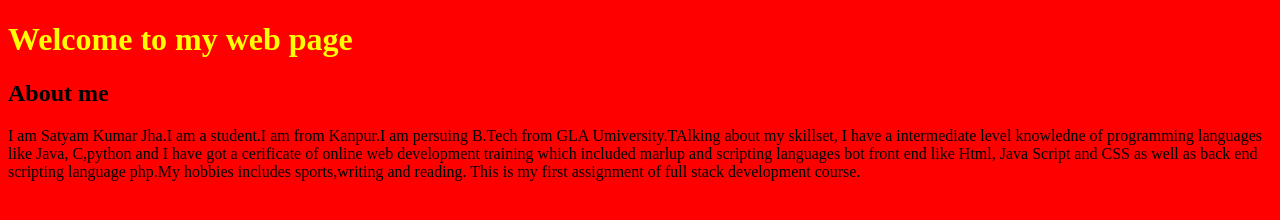
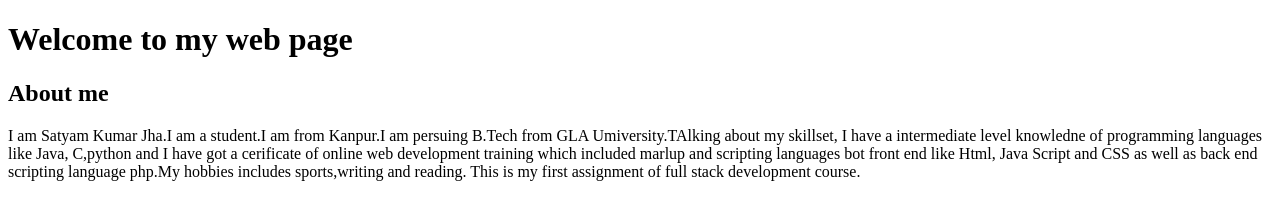
Before and after one commit to satyamjha1710/full_stack_assignment-1, a plain HTML site: page public_html/index.html in a window 1280 px wide. Drawn offline with Linux system fonts and the light colour scheme.

Commit message:
second assignment

```diff
--- a/public_html/index.html
+++ b/public_html/index.html
@@ -4,8 +4,8 @@
     <title>Assignment-1</title>
 
   </head>
-  <body style="background: #ff0000">
-    <h1 style="color: yellow">Welcome to my web page</h1>
+  <body>
+    <h1>Welcome to my web page</h1>
     <h2>About me</h2>
     <p>I am Satyam Kumar Jha.I am a student.I am from Kanpur.I am persuing B.Tech
         from GLA Umiversity.TAlking about my skillset,
```
